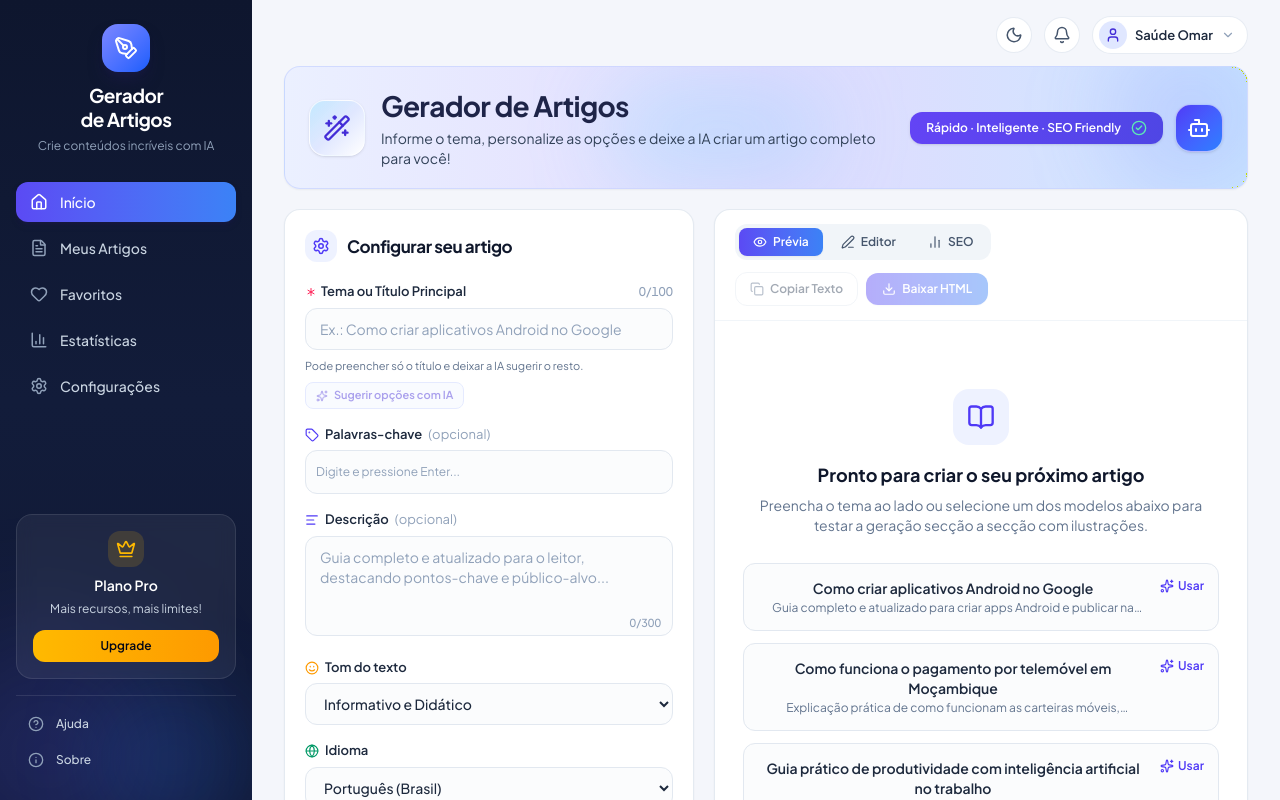
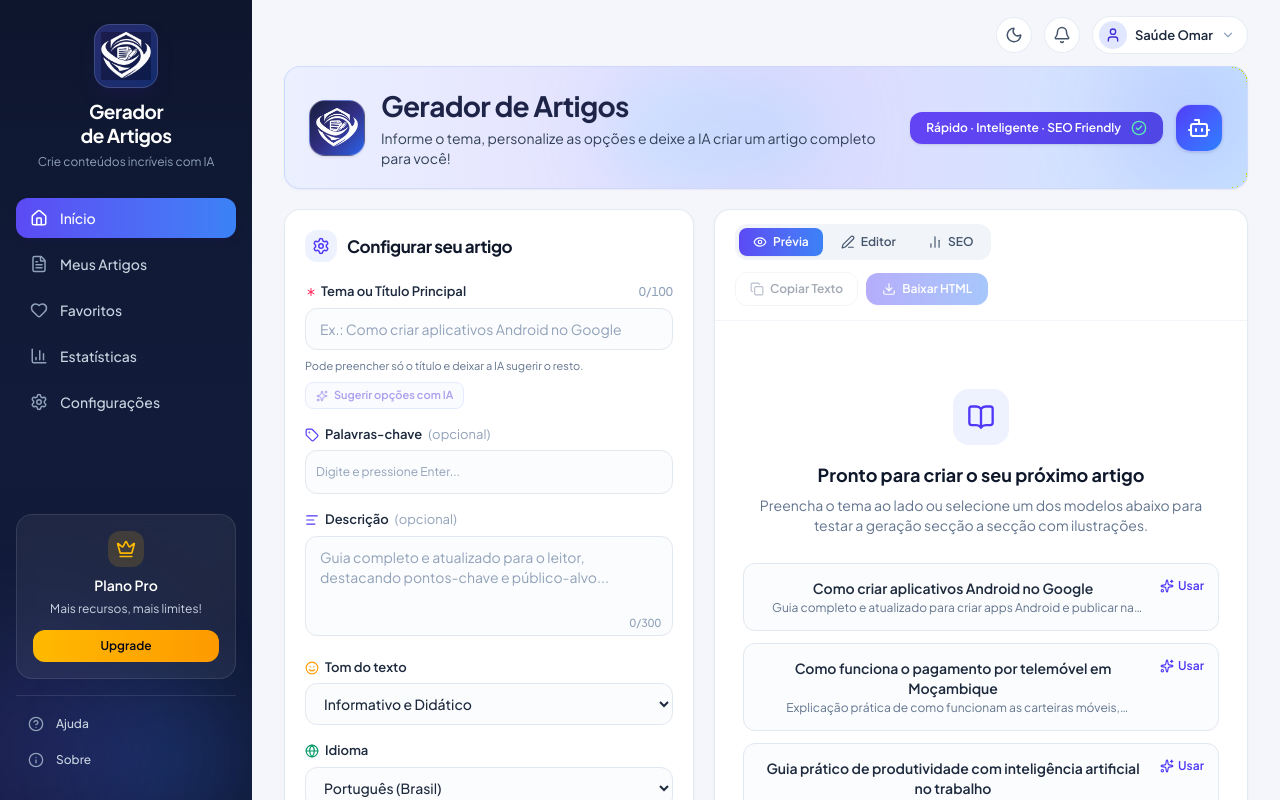
Before and after one commit to SaideLeon/artigoai, a Next.js app: page / in a window 1280 px wide. Shown: the top 800 px of the page. Built offline with nearby package versions, Linux system fonts and the light colour scheme.

Commit message:
feat: add branding logo to UI
Replace generic icons with the official brand logo in the sidebar and hero section, and set the favicon in metadata.

```diff
--- a/app/layout.tsx
+++ b/app/layout.tsx
@@ -32,6 +32,9 @@ export const metadata: Metadata = {
   title: "Gerador de Artigos — Estúdio de Conteúdo com IA",
   description:
     "Crie artigos longos, bem estruturados e ilustrados secção a secção com auxílio de inteligência artificial.",
+  icons: {
+    icon: "/assets/aistudio/file_00000000d284820ab132c09897d7ac4e_25c0f76a.png",
+  },
 };
 
 const themeInitScript = `
--- a/components/HeroBanner.tsx
+++ b/components/HeroBanner.tsx
@@ -1,6 +1,7 @@
 "use client";
 
-import { Wand2, CheckCircle2, Bot, Sparkles } from "lucide-react";
+import Image from "next/image";
+import { CheckCircle2, Bot, Sparkles } from "lucide-react";
 
 export default function HeroBanner() {
   return (
@@ -20,8 +21,16 @@ export default function HeroBanner() {
 
       <div className="relative z-10 flex flex-col gap-4 md:flex-row md:items-center md:justify-between">
         <div className="flex items-center gap-4">
-          <div className="flex h-14 w-14 shrink-0 items-center justify-center rounded-2xl border border-white/70 bg-gradient-to-br from-sky-200/80 via-indigo-100 to-white shadow-sm dark:border-white/10 dark:from-indigo-900/80 dark:via-slate-900 dark:to-slate-900">
-            <Wand2 className="h-7 w-7 text-indigo-700 dark:text-indigo-300" />
+          <div className="flex h-14 w-14 shrink-0 items-center justify-center rounded-2xl border border-white/25 bg-gradient-to-br from-[#161E3D] via-[#312E81] to-[#2563EB] p-1.5 shadow-sm">
+            <Image
+              src="/assets/aistudio/file_00000000d284820ab132c09897d7ac4e_25c0f76a.png"
+              alt="Logo Gerador de Artigos"
+              width={44}
+              height={44}
+              referrerPolicy="no-referrer"
+              className="h-full w-full object-contain mix-blend-screen"
+              priority
+            />
           </div>
           <div>
             <h1 className="text-2xl font-bold tracking-tight text-[#1E2448] dark:text-white sm:text-[28px] text-balance">
--- a/components/Sidebar.tsx
+++ b/components/Sidebar.tsx
@@ -1,5 +1,6 @@
 "use client";
 
+import Image from "next/image";
 import {
   Home,
   FileText,
@@ -9,7 +10,6 @@ import {
   Crown,
   HelpCircle,
   Info,
-  PenTool,
   X,
 } from "lucide-react";
 import type { NavTab } from "@/lib/types";
@@ -57,8 +57,16 @@ export default function Sidebar({
         {/* Brand Block */}
         <div className="flex items-start justify-between px-2">
           <div className="flex flex-col items-center text-center w-full">
-            <div className="mb-3 flex h-12 w-12 items-center justify-center rounded-2xl bg-gradient-to-br from-indigo-400 to-blue-600 shadow-lg shadow-indigo-950/50">
-              <PenTool className="h-6 w-6 text-white" />
+            <div className="mb-3 flex h-16 w-16 items-center justify-center rounded-2xl border border-white/15 bg-gradient-to-br from-indigo-500/30 to-blue-600/30 p-1.5 shadow-lg shadow-indigo-950/50">
+              <Image
+                src="/assets/aistudio/file_00000000d284820ab132c09897d7ac4e_25c0f76a.png"
+                alt="Logo Gerador de Artigos"
+                width={52}
+                height={52}
+                referrerPolicy="no-referrer"
+                className="h-full w-full object-contain mix-blend-screen"
+                priority
+              />
             </div>
             <span className="text-[19px] font-bold leading-tight tracking-tight text-white">
               Gerador
```
Also changed, not shown: public/assets/aistudio/file_00000000d284820ab132c09897d7ac4e_25c0f76a.png (added).
